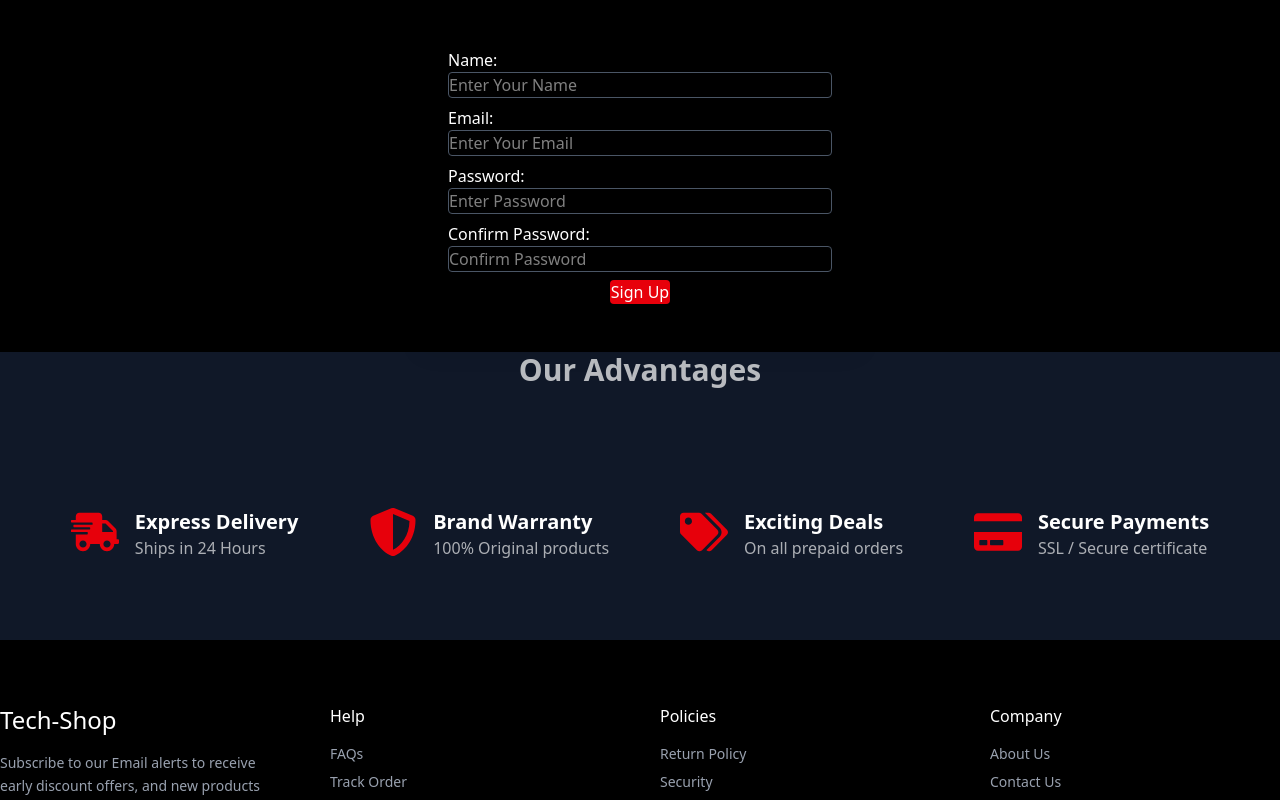
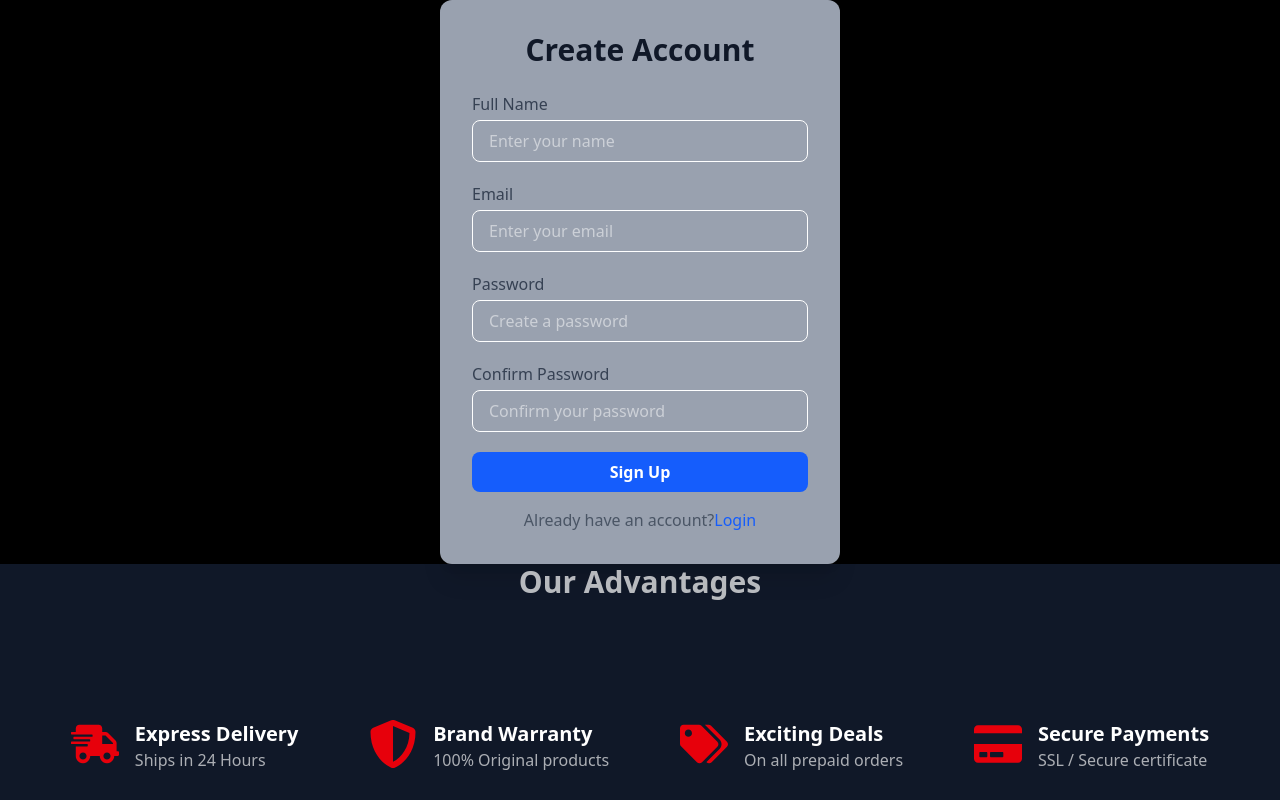
Before and after one commit to GojurJeevan/TechShop, a React (Vite) app: page /signup in a window 1280 px wide. Shown: the top 800 px of the page. Built offline with nearby package versions, Linux system fonts and the light colour scheme.

Commit message:
Search Done

```diff
--- a/src/Pages/Home.jsx
+++ b/src/Pages/Home.jsx
@@ -2,7 +2,6 @@ import { Banner } from "../banner/Banner";
 import { SmallSlick } from "../slick/SmallSlick";
 import { Categories } from "../categories/Categories";
 import { Header } from "./Header";
-import { Search } from "../details/Search";
 
 
 export const Home = () => {
@@ -10,7 +9,6 @@ export const Home = () => {
   return (
     <>
       <Header />
-       <Search />
       <Banner />
       <div className="hidden md:block">
         <SmallSlick />
--- a/src/details/Search.jsx
+++ b/src/details/Search.jsx
@@ -1,8 +1,10 @@
 import { useState } from "react";
 import productsData from "../productsdata/ProductsData";
+import { Link } from "react-router-dom";
 
 export const Search = () => {
   const [search, setSearch] = useState("");
+  const [dropDown, setDropDown] = useState(false);
 
   const filterProducts = productsData.filter((product) =>
     product.title.toLowerCase().includes(search.toLowerCase())
@@ -10,18 +12,44 @@ export const Search = () => {
 
   return (
     <>
-      <form>
+      <div>
+        <form className="text-center">
           <input
             type="text"
             placeholder="Search Product"
-          className="border rounded"
+            className="border rounded w-150 h-8 border-gray-500"
             name="name"
             value={search}
             onChange={(e) => {
               setSearch(e.target.value);
+              setDropDown(true);
             }}
+            onFocus={() => search && setDropDown(true)}
           />
+
+          {dropDown && search && (
+            <div className="border text-start rounded border-gray-700 font-light opacity-70">
+              <ul>
+                {filterProducts.length > 0 ? (
+                  filterProducts.map((item) => (
+                    <li
+                      key={item.id}
+                      onClick={() => {
+                        setSearch(item.title);
+                        setDropDown(false);
+                      }}
+                    >
+                      <Link to={`/product/${item.id}`}>{item.title}</Link>
+                    </li>
+                  ))
+                ) : (
+                  <li>No Products Found</li>
+                )}
+              </ul>
+            </div>
+          )}
         </form>
+      </div>
     </>
   );
 };
--- a/src/forms/SignUp.jsx
+++ b/src/forms/SignUp.jsx
@@ -1,10 +1,9 @@
 import { useState } from "react";
-import { useNavigate } from "react-router-dom";
+import { Link, useNavigate } from "react-router-dom";
 import { regexConditions } from "./regexConditions";
 
 export const SignUp = () => {
-
-    let navigate = useNavigate();
+  let navigate = useNavigate();
 
   const [formData, setFormData] = useState({
     name: "",
@@ -12,7 +11,7 @@ export const SignUp = () => {
     password: "",
   });
 
-  const [errMsg, setErrMsg] = useState("");
+  const [errMessage, setErrMessage] = useState("");
 
   const handleChange = (e) => {
     const { name, value } = e.target;
@@ -25,77 +24,116 @@ export const SignUp = () => {
 
   const regexValidate = () => {
     if (!regexConditions.namePattern.test(formData.name)) {
-      setErrMsg("Invalid UserName");
+      setErrMessage("Invalid UserName");
       return false;
     }
     if (!regexConditions.emailPattern.test(formData.email)) {
-      setErrMsg("Invalid Email");
+      setErrMessage("Invalid Email");
       return false;
     }
 
     if (!regexConditions.PassPattern.test(formData.password)) {
-      setErrMsg("Weak Password");
+      setErrMessage("Weak Password");
       return false;
     }
 
-    setErrMsg("");
+    setErrMessage("");
     return true;
   };
 
-  const handleSubmit = (e) =>{
+  const handleSubmit = (e) => {
     e.preventDefault();
-    if(regexValidate()){
-        navigate("/");
+    if (regexValidate()) {
+      navigate("/")
     }
-  }
+  };
 
   return (
-    <>
-      <div className="flex items-center justify-center p-4">
-        <div className="shadow-xl rounded-xl p-8 w-full max-w-md">
-          <form onSubmit={handleSubmit}>
-            <h1>Name:</h1>
+    <div className=" flex items-center justify-center">
+      <div className="bg-gray-400 shadow-xl rounded-xl p-8 w-100">
+        <h2 className="text-3xl font-bold text-center text-gray-900 mb-6">
+          Create Account
+        </h2>
+        {errMessage && (
+          <p className="text-red-600 text-center mb-3 font-medium">
+            {errMessage}
+          </p>
+        )}
+
+        <form className="space-y-5" onSubmit={handleSubmit}>
+          {/* Full Name */}
+          <div>
+            <label className="block mb-1 font-medium text-gray-700">
+              Full Name
+            </label>
             <input
               type="text"
               name="name"
               value={formData.name}
               onChange={handleChange}
-              placeholder="Enter Your Name"
-              className="border border-gray-600 rounded w-full mb-2"
+              className="w-full px-4 py-2 border rounded-lg focus:ring-2 focus:ring-blue-500 outline-none"
+              placeholder="Enter your name"
             />
-            <h1>Email:</h1>
+          </div>
+
+          {/* Email */}
+          <div>
+            <label className="block mb-1 font-medium text-gray-700">
+              Email
+            </label>
             <input
               type="email"
               name="email"
               value={formData.email}
               onChange={handleChange}
-              placeholder="Enter Your Email"
-              className="border border-gray-600 rounded w-full mb-2"
+              className="w-full px-4 py-2 border rounded-lg focus:ring-2 focus:ring-blue-500 outline-none"
+              placeholder="Enter your email"
             />
-            <h1>Password:</h1>
+          </div>
+
+          {/* Password */}
+          <div>
+            <label className="block mb-1 font-medium text-gray-700">
+              Password
+            </label>
             <input
               type="password"
               name="password"
               value={formData.password}
               onChange={handleChange}
-              placeholder="Enter Password"
-              className="border border-gray-600 rounded w-full mb-2"
+              className="w-full px-4 py-2 border rounded-lg focus:ring-2 focus:ring-blue-500 outline-none"
+              placeholder="Create a password"
             />
-            <h1>Confirm Password:</h1>
+          </div>
+          <div>
+            <label className="block mb-1 font-medium text-gray-700">
+              Confirm Password
+            </label>
             <input
               type="password"
-              name="password"
-              placeholder="Confirm Password"
-              className="border border-gray-600 rounded w-full mb-2"
+              className="w-full px-4 py-2 border rounded-lg focus:ring-2 focus:ring-blue-500 outline-none"
+              placeholder="Confirm your password"
             />
-          </form>
-          <div className="text-center">
-            <button className="bg-red-600 rounded w-15 hover:bg-red-700 cursor-pointer" type="submit">
-              Sign Up
-            </button>
           </div>
-        </div>
+
+          <button
+            type="submit"
+            className="w-full bg-blue-600 hover:bg-blue-700 text-white font-semibold py-2 rounded-lg transition"
+          >
+            Sign Up
+          </button>
+        </form>
+
+        <p className="text-center mt-4 text-gray-600">
+          Already have an account?
+          <Link
+            to="/login"
+            className="text-blue-600 font-medium hover:underline"
+          >
+            Login
+          </Link>
+        </p>
       </div>
-    </>
+    </div>
   );
 };
--- a/src/router/AppRouter.jsx
+++ b/src/router/AppRouter.jsx
@@ -4,6 +4,7 @@ import { Products } from "../Pages/Products"
 import { ProductsList } from "../productsdata/ProductsList"
 import { ProductData } from "../productsdata/ProductData"
 import { SignUp } from "../forms/SignUp"
+import Login from "../forms/Login"
 
 
 export const AppRouter = () =>{
@@ -15,6 +16,7 @@ export const AppRouter = () =>{
                 <Route path="/productslist" element={<ProductsList/>} />
                 <Route path="/product/:id" element={<ProductData/>}/>
                 <Route path="/signup" element={<SignUp/>} />
+                <Route path="/login" element={<Login />} />
             </Routes>
         </>
     )
```
Also changed, not shown: src/Pages/Header.jsx (+47 -32 lines). Lines whose indentation alone changed are shown as unchanged.
